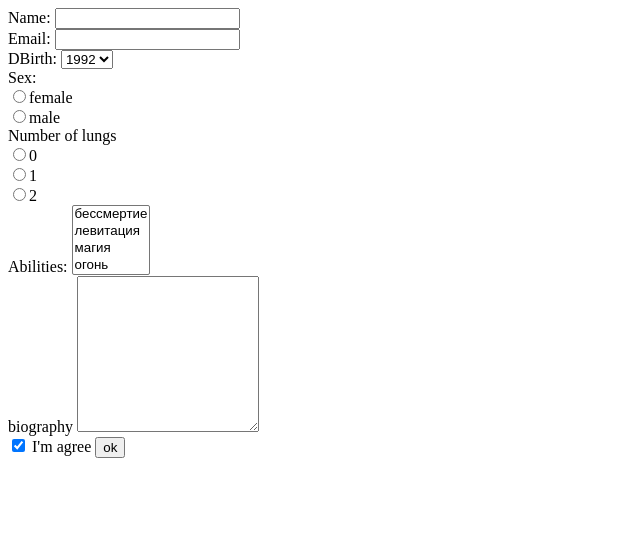
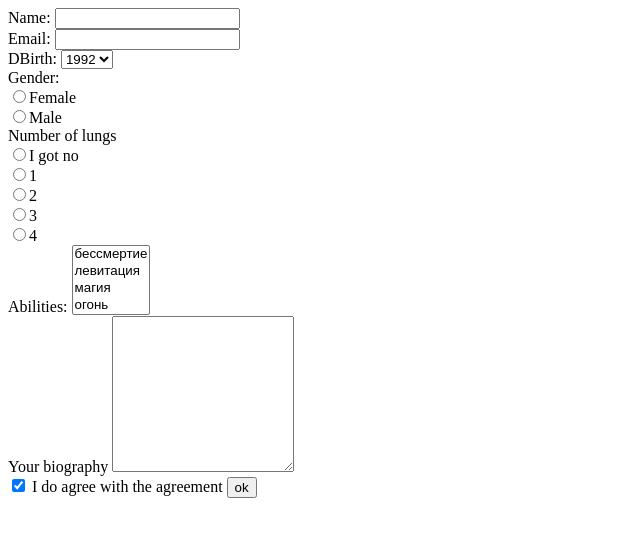
Before and after one commit to Demschwarz/task_4, a PHP site: page / in a window 1280 px wide. Shown: the top 537 px of the page, without its empty margins (0-640 px from the left). Run offline with PHP 8.4, Linux system fonts and the light colour scheme.

Commit message:
Add files via upload

```diff
--- a/form.php
+++ b/form.php
@@ -1,10 +1,10 @@
 <html>
   <head>
   	 <meta name="lera" content="text/html: charset=utf-8">
-  	 <title>Back4</title>
+  	 <title>Task Fout</title>
      <meta name="lera" content="text/html: charset=utf-8">
      <meta name="viewport" content="width=device-width, initial-scale=1">
-
+  	 <style src='./style.css'></style>
 
   </head>
   <body>
@@ -12,17 +12,13 @@
 <?php
 if (!empty($messages)) {
   print('<div id="messages">');
-  // Выводим все сообщения.
   foreach ($messages as $message) {
     print($message);
   }
   print('</div>');
 }
-
-// Далее выводим форму отмечая элементы с ошибками классом error
-// и задавая начальные значения элементов ранее сохраненными.
 ?>
-	<div class="container" id="content">
+	<div>
     	<form action="" method="POST">
     		<div class="group">
                 <label>Name:</label>
@@ -49,23 +45,23 @@ if (!empty($messages)) {
     				<?php } ?>
   				</select>
             </div>
-      		<span <?php if ($errors['year']) {print 'id="error"';} ?> >Sex:</span>
+      		<span <?php if ($errors['year']) {print 'id="error"';} ?> >Gender:</span>
             <br>
             <div class="group2">
                 <label class="group3">
-                    <input type="radio" name="sex" value="female" <?php if($values['sex']=='female') {print'checked';}?>>female
+                    <input type="radio" name="gender" value="female" <?php if($values['gender']=='female') {print'checked';}?>>Female
                 </label>
             </div>
             <div class="group2">
                 <label class="group3">
-                    <input type="radio" name="sex" value="male" <?php if($values['sex']=='male') {print'checked';}?>>male
+                    <input type="radio" name="gender" value="male" <?php if($values['gender']=='male') {print'checked';}?>>Male
                 </label>
             </div>
       		<div class="group">
                 Number of lungs <br>
                 <div class="group2">
                     <label class="group3">
-                        <input type="radio" name="lungs" value="0" <?php if($values['lungs']=='0') {print'checked';}?>>0
+                        <input type="radio" name="lungs" value="0" <?php if($values['lungs']=='0') {print'checked';}?>>I got no
                     </label>
                 </div>
                 <div class="group2">
@@ -75,7 +71,17 @@ if (!empty($messages)) {
                 </div>
                 <div class="group2">
                     <label class="group3">
-                        <input type="radio" name="kon" value="2" <?php if($values['lungs']=='2') {print'checked';}?>>2
+                        <input type="radio" name="lungs" value="2" <?php if($values['lungs']=='2') {print'checked';}?>>2
+                    </label>
+                </div>
+                <div class="group2">
+                    <label class="group3">
+                        <input type="radio" name="lungs" value="2" <?php if($values['lungs']=='3') {print'checked';}?>>3
+                    </label>
+                </div>
+                <div class="group2">
+                    <label class="group3">
+                        <input type="radio" name="lungs" value="2" <?php if($values['lungs']=='4') {print'checked';}?>>4
                     </label>
                 </div>
             </div>
@@ -90,10 +96,10 @@ if (!empty($messages)) {
                 } ?>
                 </select>
             <div class="group">
-                <label for="comment">biography</label>
+                <label for="comment">Your biography</label>
                 <textarea class="group1" rows="10" name="bio" <?php if ($errors['bio']) {print 'id="error"';} ?>><?php print $values['bio']; ?></textarea>
             </div>
-            <label class="group3" id="mychek"><input class="form-check-input" type="checkbox" name="check" <?php if (!$errors['check']) {print 'checked';} else {print 'id="error"';} ?>> I'm agree </label>
+            <label class="group3" id="mychek"><input class="form-check-input" type="checkbox" name="check" <?php if (!$errors['check']) {print 'checked';} else {print 'id="error"';} ?>> I do agree with the agreement </label>
       		<input type="submit" value="ok" />
     	</form>
     </div>
--- a/index.php
+++ b/index.php
@@ -32,7 +32,7 @@ if ($_SERVER['REQUEST_METHOD'] == 'GET') {
   $errors['fio'] = !empty($_COOKIE['fio_error']);
   $errors['email'] = !empty($_COOKIE['email_error']);
   $errors['year'] = !empty($_COOKIE['year_error']);
-  $errors['sex'] = !empty($_COOKIE['sex_error']);
+  $errors['gender'] = !empty($_COOKIE['gender_error']);
   $errors['lungs'] = !empty($_COOKIE['lungs_error']);
   $errors['abilities'] = !empty($_COOKIE['abilities_error']);
   $errors['bio'] = !empty($_COOKIE['bio_error']);
@@ -71,11 +71,11 @@ if ($_SERVER['REQUEST_METHOD'] == 'GET') {
           $messages[] = '<div id="error">Пожалуйста, выберете год рождения</div>';
       }
   }
-  if ($errors['sex']) {
+  if ($errors['gender']) {
       // Удаляем куку, указывая время устаревания в прошлом.
-      setcookie('sex_error', '', 100000);
+      setcookie('gender_error', '', 100000);
       // Выводим сообщение.
-      if ($_COOKIE['sex_error'] == "1") {
+      if ($_COOKIE['gender_error'] == "1") {
           $messages[] = '<div id="error">Пожалйста, укажите Ваш пол.</div>';
       }
   }
@@ -131,7 +131,7 @@ if ($_SERVER['REQUEST_METHOD'] == 'GET') {
   $values['fio'] = empty($_COOKIE['fio_value']) ? '' : $_COOKIE['fio_value'];
   $values['email'] = empty($_COOKIE['email_value']) ? '' : $_COOKIE['email_value'];
   $values['year'] = empty($_COOKIE['year_value']) ? '' : $_COOKIE['year_value'];
-  $values['sex'] = empty($_COOKIE['sex_value']) ? '' : $_COOKIE['sex_value'];
+  $values['gender'] = empty($_COOKIE['gender_value']) ? '' : $_COOKIE['gender_value'];
   $values['lungs'] = empty($_COOKIE['lungs_value']) ? '' : $_COOKIE['lungs_value'];
   if (!empty($_COOKIE['abilities_value'])) {
       $abilities_value = unserialize($_COOKIE['abilities_value']);
@@ -203,18 +203,19 @@ else {
   }
 
 
-  if (empty($_POST['sex'])) {
-      setcookie('sex_error', '1', 0);
+  if (empty($_POST['gender'])) {
+      setcookie('gender_error', '1', 0);
       $errors = TRUE;
   }
   else {
-      setcookie('sex_value', $_POST['sex'], time() + 365 * 24 * 60 * 60);
+      setcookie('gender_value', $_POST['gender'], time() + 365 * 24 * 60 * 60);
   }
 
 
   if (empty($_POST['lungs'])) {
+      setcookie('lungs_value', '', 0);
+      // проставили кукис, отмеченные ошибкой
       setcookie('lungs_error', '1', 0);
-      setcookie('lungs_value', '', 0);
       $errors = TRUE;
   }
   else {
@@ -275,7 +276,7 @@ else {
     setcookie('fio_error', '', 100000);
     setcookie('email_error', '', 100000);
     setcookie('year_error', '', 100000);
-    setcookie('sex_error', '', 100000);
+    setcookie('gender_error', '', 100000);
     setcookie('lungs_error', '', 100000);
     setcookie('abilities_error', '', 100000);
     setcookie('bio_error', '', 100000);
@@ -289,12 +290,12 @@ else {
   $db = new PDO('mysql:host=localhost;dbname=u20419', $user, $pass, array(PDO::ATTR_PERSISTENT => true));
 
   //Еще вариант
-   $stmt = $db->prepare("INSERT INTO application (name, email, birth, sex, numlimbs, abilities, biography) VALUES (:firstname, :nemail, :year, :valsex, :numlimbs, :abil, :biog)");
+   $stmt = $db->prepare("INSERT INTO application (name, email, birth, gender, numlimbs, abilities, biography) VALUES (:firstname, :nemail, :year, :valgender, :numlimbs, :abil, :biog)");
    $stmt->bindParam(':numlimbs', $numlimbs);
    $stmt->bindParam(':abil', $abil);
    $stmt->bindParam(':biog', $biog);
    $stmt->bindParam(':year', $year);
-   $stmt->bindParam(':valsex', $valsex);
+   $stmt->bindParam(':valgender', $valgender);
    $stmt->bindParam(':firstname', $firstname);
    $stmt->bindParam(':nemail', $nemail);
 
@@ -302,7 +303,7 @@ else {
    $abil = serialize($_POST['abilities']);
    $biog = $_POST['bio'];
    $year = (int)$_POST['year'];
-   $valsex = $_POST['sex'];
+   $valgender = $_POST['gender'];
    $firstname = $_POST['fio'];
    $nemail = $_POST['email'];
    $stmt->execute();
```
